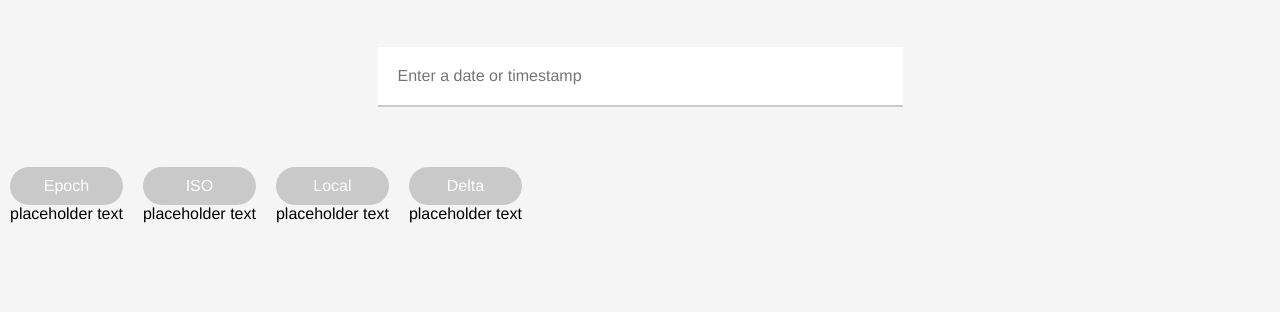
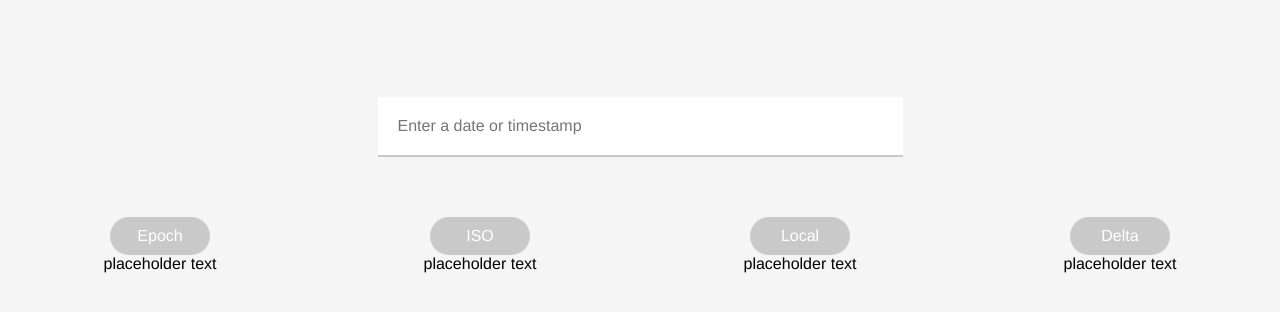
Before and after one commit to hellojacq/timedelta, a plain HTML site: page assets/index.html in a window 1280 px wide. Shown: the part 90-402 px from the top of the page. Drawn offline with Linux system fonts and the light colour scheme.

Commit message:
add span and js ids

```diff
--- a/assets/css/main.css
+++ b/assets/css/main.css
@@ -3,6 +3,14 @@
 	padding: 0;
 	background-color: whitesmoke;
 	font-family: helvetica neue, arial, sans-serif;
+}
+
+html {
+	box-sizing: border-box;
+}
+
+*, *:before, *:after {
+  box-sizing: inherit;
 }
 
 #page {
@@ -20,6 +28,10 @@
 	margin: 50px;
 }
 
+#content {
+	overflow: auto;
+}
+
 input[type="text"] {
 	border: none;
 	padding: 20px;
@@ -33,9 +45,13 @@ input[type="text"]:focus {
 	border-bottom: solid 2px #969696;
 }
 
+#output-data {
+	text-align: center;
+}
+
 .output {
 	float: left;
-	margin: 300px;
+	width: 300px;
 	margin: 10px;
 }
 
@@ -45,4 +61,10 @@ input[type="text"]:focus {
 	color: white;
 	border-radius: 20px;
 	text-align: center;
+	width: 100px;
+	margin: auto;
 }
+
+.output-name:hover {
+	background-color: #969696;
+}
--- a/assets/index.html
+++ b/assets/index.html
@@ -17,29 +17,32 @@
 				<div id="search">
 					<input type="text" name="query" placeholder="Enter a date or timestamp" size="50" max-length="50" required="required" />
 				</div>
+
+				<div id="output-data">
 					<div id="epoch" class="output">
 						<div class="output-name">
 							Epoch
 						</div>
-					<p>placeholder text</p>
+						<span id="js-epoch">placeholder text</span>
 					</div>
 					<div id="iso" class="output">
 						<div class="output-name">
 							ISO
 						</div>
-					<p>placeholder text</p>
+						<span id="js-iso" class="output-content">placeholder text</span>
 					</div>
 					<div id="local" class="output">
 						<div class="output-name">
 							Local
 						</div>
-					<p>placeholder text</p>
+						<span id="js-local" class="output-content">placeholder text</span>
 					</div>
 					<div id="delta" class="output">
 						<div class="output-name">
 							Delta
 						</div>
-					<p>placeholder text</p>
+						<span id="js-delta" class="output-content">placeholder text</span>
+					</div>
 				</div>
 				<footer></footer>
 			</div>
```
Lines whose indentation alone changed are shown as unchanged.
